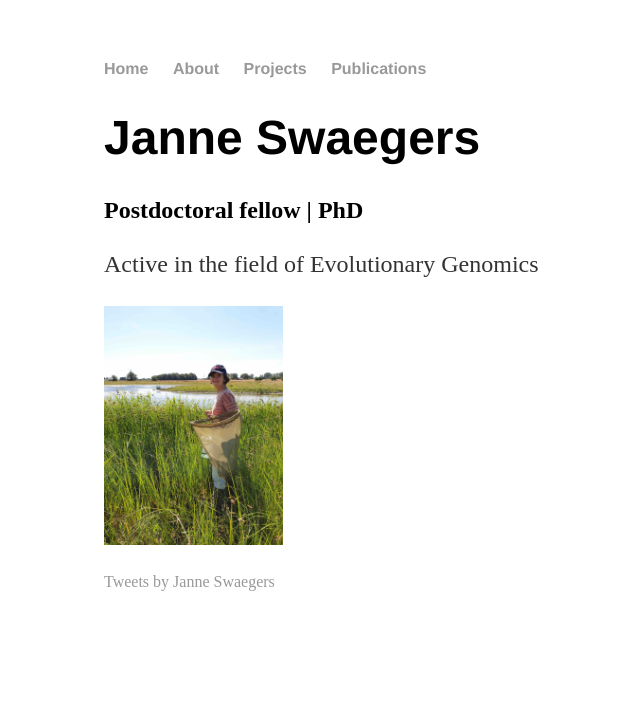
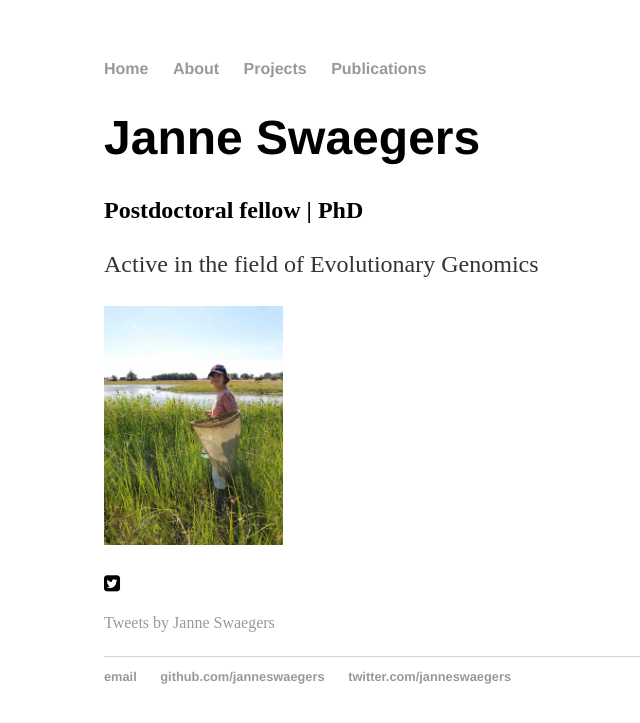
Before and after one commit to janneswaegers/janneswaegers.github.io, a Jekyll site: the page built from index.html, in a window 1280 px wide. Shown: the top 723 px of the page, without its empty margins (88-728 px from the left). Built offline with Jekyll 4.4.1, drawn with Linux system fonts in a browser that asks for light colours.

Commit message:
Update index.html

```diff
--- a/index.html
+++ b/index.html
@@ -9,7 +9,6 @@
 	 <img src="20190718_143624-3_.jpg" width="20%" height="20%" alt="me">
 	<p>
 
-<link href="https://fonts.googleapis.com/css?family=Open+Sans" rel="stylesheet">
 <div class="row">
    <div class="col-md-4"></div>
    <div class="container">
@@ -30,6 +29,11 @@
 </div>
 <script async src="//platform.twitter.com/widgets.js
 
+<link href="https://maxcdn.bootstrapcdn.com/bootstrap/3.3.7/css/bootstrap.min.css" rel="stylesheet">
+<script src="https://maxcdn.bootstrapcdn.com/bootstrap/3.3.7/js/bootstrap.min.js"></script>
+<link href="https://maxcdn.bootstrapcdn.com/font-awesome/4.7.0/css/font-awesome.min.css" rel="stylesheet">
+<link href="https://fonts.googleapis.com/css?family=Open+Sans" rel="stylesheet">
+
 
 
 
```
